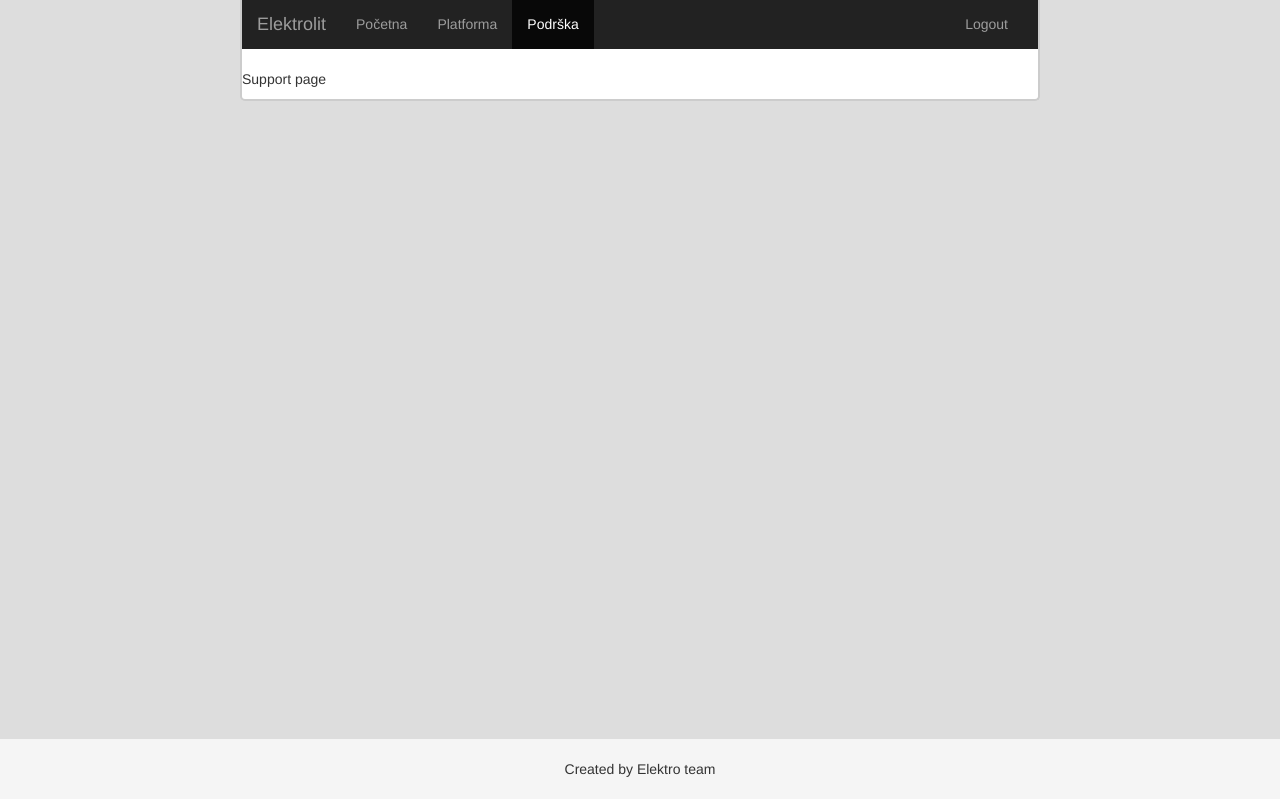
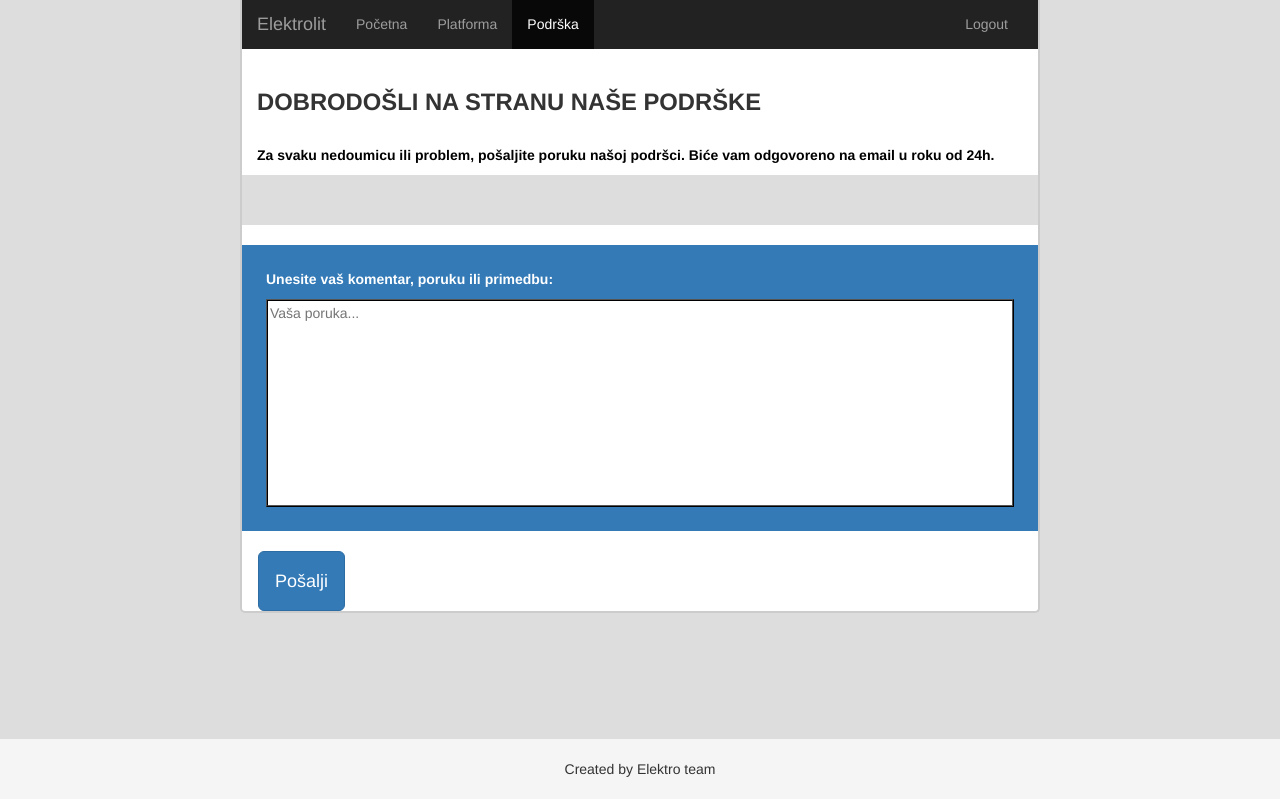
Before and after one commit to zdugi/DjangoSlav, a Django app: page /support in a window 1280 px wide. Shown: the part 21-820 px from the top of the page. Run offline with Django 3.2, Linux system fonts and the light colour scheme; the visitor is signed in with stand-in values (Sample User, id 1); some libraries are stand-ins or nearby versions.

Commit message:
Uradjena support strana i slanje mailova adminima

```diff
--- /dev/null
+++ b/Platforma/interface/static/css/support.css
@@ -0,0 +1,110 @@
+@media (min-width: 240px) {
+	#fade {
+		font-size: 1.7em;
+	}
+
+	#paragraf {
+		font-size: 1em;
+	}
+
+	.area {
+		font-size: 1em;
+	}
+
+	.alert {
+		margin-left: 28%;
+		margin-right: 5%;
+		height: 60px;
+	}
+}
+
+@media (min-width: 1336px) {
+	#fade {
+		font-size: 2.5em;
+	}
+
+	#paragraf {
+		font-size: 1.5em;
+	}
+
+	.area {
+		font-size: 1.5em;
+	}
+	.alert {
+		margin-left: 12%;
+		margin-right: 60%;
+		height: 60px;
+	}
+}
+
+.btn {
+	margin-left: 2%;
+	height: 60px;
+	float: left;
+}
+
+.area {
+	resize: none;
+	width: 100%;
+	border: 2px black;
+	border-style: ridge;
+}
+
+#message-block {
+	background-color: #337ab7;
+	border-radius: 0px;
+}
+
+#message-block > p {
+	color: white;
+}
+
+#colorbar {
+	background-color: #ddd;
+	width:100%;
+	height: 50px;
+}
+
+#paragraf {
+	font-weight: bold;
+	color: black;
+}
+
+#fade {
+	font-weight: bold;
+    -webkit-animation: fadein 3s; /* Safari, Chrome and Opera > 12.1 */
+       -moz-animation: fadein 3s; /* Firefox < 16 */
+        -ms-animation: fadein 3s; /* Internet Explorer */
+         -o-animation: fadein 3s; /* Opera < 12.1 */
+            animation: fadein 3s;
+}
+
+@keyframes fadein {
+    from { opacity: 0; }
+    to   { opacity: 1; }
+}
+
+/* Firefox < 16 */
+@-moz-keyframes fadein {
+    from { opacity: 0; }
+    to   { opacity: 1; }
+}
+
+/* Safari, Chrome and Opera > 12.1 */
+@-webkit-keyframes fadein {
+    from { opacity: 0; }
+    to   { opacity: 1; }
+}
+
+/* Internet Explorer */
+@-ms-keyframes fadein {
+    from { opacity: 0; }
+    to   { opacity: 1; }
+}
+
+/* Opera < 12.1 */
+@-o-keyframes fadein {
+    from { opacity: 0; }
+    to   { opacity: 1; }
+}
+}
--- a/Platforma/interface/templates/interface/platform.html
+++ b/Platforma/interface/templates/interface/platform.html
@@ -11,7 +11,7 @@
 
 {% block content %}
 	<div id="box" class="container-fluid">
-		<h1>PRIKAZ SVIH EKSPERIMENATA</h1>
+		<h1><b>PRIKAZ SVIH EKSPERIMENATA</b></h1>
 		<div class="table-responsive">
 			<table class="table table-bordered table-hover">
 				<thead>
--- a/Platforma/interface/templates/interface/support.html
+++ b/Platforma/interface/templates/interface/support.html
@@ -1,9 +1,50 @@
 {% extends "./includes/master.html" %}
 
-{% block title %} Support {% endblock %}
+{% block link %}
+	{% load staticfiles %}
+	<link rel="stylesheet" type="text/css" href="{% static '/css/support.css' %}">
+{% endblock %}
 
-{% block supportActivate %}class="active"{% endblock %}
+{% block title %}
+	Podrška
+{% endblock %}
+
+{% block supportActivate %}
+	class="active"
+{% endblock %}
 
 {% block content %}
-<p>Support page</p>
+	<div class="container-fluid">
+		<h1 id="fade">DOBRODOŠLI NA STRANU NAŠE PODRŠKE</h1>
+		</br>
+		<p id="paragraf" class="text-justify">Za svaku nedoumicu ili problem, pošaljite poruku našoj podršci. Biće vam odgovoreno na email u roku od 24h.</p>
+	</div>
+	<div id="colorbar">
+	</div>
+	</br>
+	<form action="#" method="POST">
+		{% csrf_token %}
+		<div id="message-block" class="well-lg">
+			<p id="paragraf" class="text-justify">Unesite vaš komentar, poruku ili primedbu:</p>
+			<textarea name="sadrzaj" class="area" rows="10" placeholder="Vaša poruka..."></textarea>
+		</div>
+		</br>
+		<button type="submit" class="btn btn-primary btn-lg">Pošalji</button>
+		{% if message_error == True %}
+			<div class="alert alert-danger" role="alert">
+				<span class="glyphicon glyphicon-exclamation-sign" aria-hidden="true"></span>
+				<span class="sr-only">Error:</span>
+				Nemate pravo na slanje!
+			</div>
+			</br>
+		{% endif %}
+		{% if message_success == True %}
+			<div class="alert alert-success" role="alert">
+				<span class="glyphicon glyphicon-exclamation-sign" aria-hidden="true"></span>
+				<span class="sr-only">Error:</span>
+				Vaša poruka je poslata!
+			</div>
+			</br>
+		{% endif %}
+	</form>
 {% endblock %}
--- a/Platforma/interface/views.py
+++ b/Platforma/interface/views.py
@@ -1,13 +1,17 @@
+from django.conf import settings
 from django.shortcuts import render
+from django.core.mail import send_mail
 from django.http import HttpResponse, HttpResponseForbidden, JsonResponse
 import django.contrib.auth
 from django.shortcuts import redirect
+from django.utils import timezone
 from django.contrib.auth import authenticate
 from django.contrib.auth.decorators import login_required
 from django.contrib.auth.models import User
 from interface.models import Experiment
 from interface.Utils import formatYTUrl
 from interface.models import PravaPristupa
+from interface.models import Poruke
 
 from interface.models import Tokeni
 
@@ -79,7 +83,7 @@ def register(request):
                         data["register_error"] = True
                         data["error_type"] = True
                         if User.objects.filter(email=email).exists():
-                                data["error_message"] = "Postoji korisnik sa tavkim korisnickim imenom i email-om"
+                                data["error_message"] = "Postoji korisnik sa tavkim korisnikim imenom i email-om"
                         else:
                                 data["error_message"] = "Postoji korisnik sa tavkim korisnickim imenom"
                 else:
@@ -118,6 +122,36 @@ def support(request):
 	data = dict()
 	data["content"] = dict()
 	data["content"]["isLogin"] = request.user.is_authenticated
+
+	if request.method == "POST":
+	    sadrzaj = request.POST['sadrzaj']
+	    user_id = request.user
+	    datum = timezone.now()
+
+            exist = False
+	    if Poruke.objects.filter(user_id = user_id).exists():
+                poruke = Poruke.objects.filter(user_id = user_id)
+                datum = datum + datetime.timedelta(days=-2)
+                for p in poruke:
+                    if p.datum_slanja > datum:
+                        exist = True
+
+            if exist == False:
+                poruka = Poruke(user_id = user_id, sadrzaj = sadrzaj, datum_slanja = timezone.now())
+                poruka.save()
+                subject = settings.EMAIL_PREFIX + " " + user_id.first_name + " " + user_id.last_name + " " + timezone.now().strftime('%Y-%m-%d')
+                message = "\n" + sadrzaj + "\n\nMolim vas odgovorite na ovaj email " + user_id.email + "\n\nHvala unapred, \nplatforma tim"
+                from_email = settings.EMAIL_HOST_USER
+                admins = User.objects.filter(is_superuser = 1)
+                to_list = []
+                for admin in admins:
+                        to_list.append(admin.email)
+
+                send_mail(subject, message, from_email, to_list, fail_silently=True)
+                data["message_success"] = True
+            else:
+                data["message_error"] = True
+
 
 	return render(request, 'interface/support.html', data)
 
```
Also changed, not shown: Platforma/Platforma/settings.py (+7 -1 lines), Platforma/interface/admin.py (+9 -0 lines), Platforma/interface/models.py (+11 -0 lines), Platforma/interface/migrations/0005_auto_20170321_1853.py (added).
